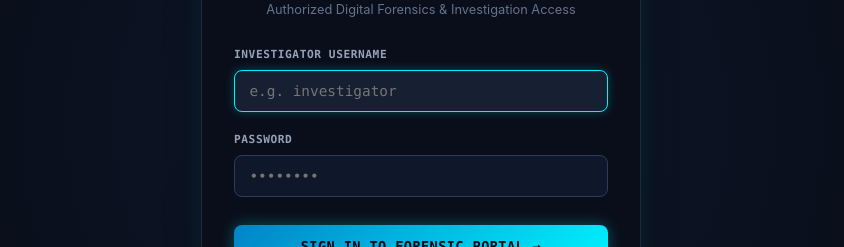
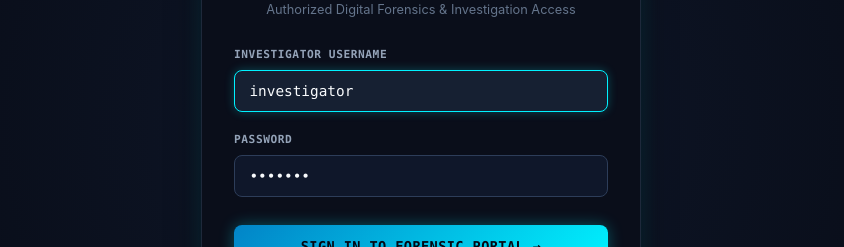
Before and after one commit to Krisshna-16/SIH_INTERNAL, a React (Vite) app in the folder frontend/: page /login in a window 1280 px wide. Shown: the part 277-524 px from the top of the page, without its empty margins (219-1063 px from the left). Built offline with nearby package versions, Linux system fonts and the light colour scheme; no server answers.

Commit message:
feat(auth): autofill demo investigator credentials on login screen

```diff
--- a/frontend/src/pages/LoginPage.tsx
+++ b/frontend/src/pages/LoginPage.tsx
@@ -9,8 +9,8 @@
   const location = useLocation();
   const { login } = useAuth();
 
-  const [username, setUsername] = useState<string>('');
-  const [password, setPassword] = useState<string>('');
+  const [username, setUsername] = useState<string>('investigator');
+  const [password, setPassword] = useState<string>('demo123');
   const [loading, setLoading] = useState<boolean>(false);
   const [error, setError] = useState<string | null>(null);
 
```
Also changed, not shown: 1 other file (tests, documents, lock files or other folders).
